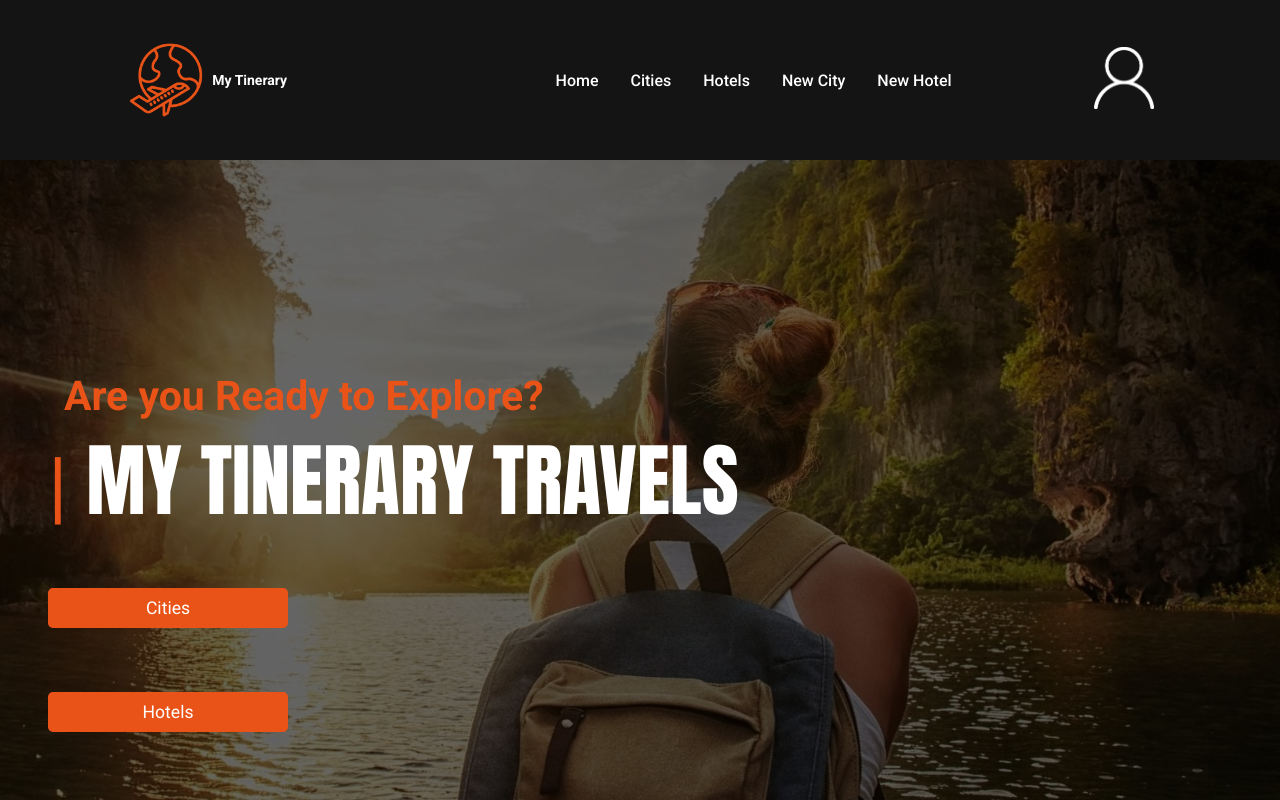
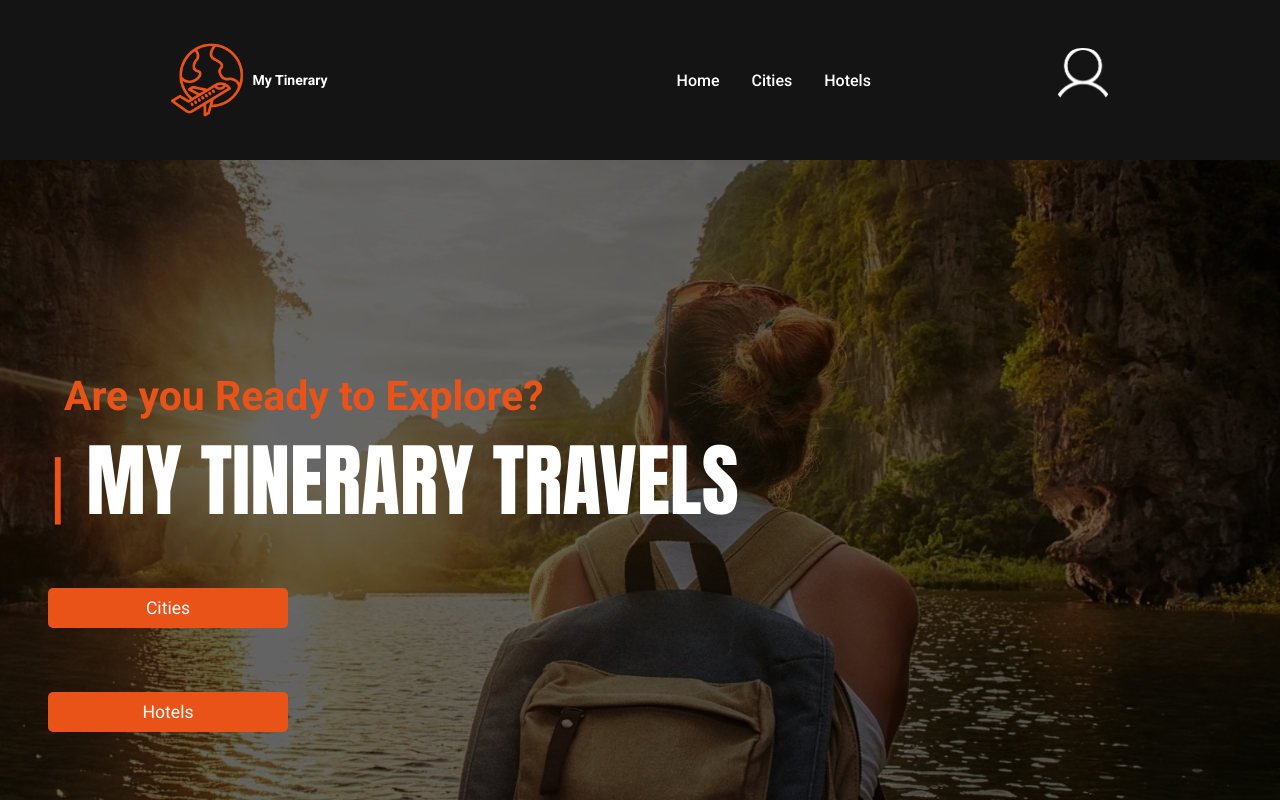
Before and after one commit to SantiagoDelgadoo/my-tinerary-team-kingca-one, a React (Create React App) app: page / in a window 1280 px wide. Shown: the top 800 px of the page. Built offline with nearby package versions, Linux system fonts and the light colour scheme.

Commit message:
mt-01-49 lista

```diff
--- a/src/App.css
+++ b/src/App.css
@@ -62,6 +62,8 @@ nav {
   z-index: 20;
 }
 
+
+
 .buttonHeader {
   cursor: pointer;
   width: 55px;
@@ -101,8 +103,15 @@ ul:hover {
   font-weight: 700;
 }
 
+.logoutPoint {
+  cursor: pointer;
+}
+
 .usuario img {
   width: 60px;
+  height: 60px;
+  border-radius: 180px;
+  object-fit: cover;
 }
 rgba .usuario {
   display: flex;
@@ -1606,6 +1615,9 @@ fieldset {
 .containerNavBarUser {
   display: flex;
   flex-wrap: wrap;
+  flex-direction: column;
+  align-items: center;
+  justify-content: center;
 }
 .usuarioybotones {
   display: flex;
--- a/src/components/NavBar.jsx
+++ b/src/components/NavBar.jsx
@@ -1,16 +1,45 @@
 import React from "react";
 import { Link as NavLink } from "react-router-dom";
-import { useState } from "react";
+import { useState, } from "react";
+import userActions from "../redux/actions/userActions";
+import { useDispatch, useSelector } from "react-redux";
+import Swal from "sweetalert2";
 export default function NavBar() {
   let [seeLogin, setSeeLogin] = useState(false);
   let change = () => {
     setSeeLogin(!seeLogin);
   };
+  let { token, photo, logged, name, role } = useSelector((store) => store.userReducer);
+  const dispatch = useDispatch ()
   let [seeMenu, setSeeMenu] = useState(true);
   let changeMenu = () => {
     setSeeMenu(!seeMenu);
   };
-
+  const Logout = (event)=>{
+    Swal.fire({
+      title: "Are you sure you want to logout?",
+      imageUrl:
+        "https://img.freepik.com/premium-vector/white-exclamation-mark-sign-red-circle-isolated-white-background_120819-332.jpg?w=2000",
+      width: "25rem",
+      padding: "2rem",
+      showCancelButton: true,
+      confirmButtonColor: "#ea5318",
+      cancelButtonColor: "#5e5b5b",
+      confirmButtonText: "Yes, I'm sure!",
+    }).then((result) => {
+      if (result.isConfirmed) {
+        Swal.fire({
+          title: "You have closed session",
+          imageUrl:
+            "https://cdn-icons-png.flaticon.com/128/7807/7807573.png",
+          width: "25rem",
+          padding: "2rem",
+        });
+        dispatch(userActions.Logout(token))
+      }
+    });
+  }
+  console.log(token);
   return (
     <div className="containerGrande">
       <div className="ContainerHome1">
@@ -63,27 +92,35 @@ export default function NavBar() {
           <NavLink style={{ textDecoration: "none" }} to="/hotels">
             <ul>Hotels</ul>
           </NavLink>
-          <NavLink style={{ textDecoration: "none" }} to="/newcity">
-            <ul>New City</ul>
-          </NavLink>
-          <NavLink style={{ textDecoration: "none" }} to="/newhotel">
-            <ul>New Hotel</ul>
-          </NavLink>
+          { logged && role === "admin"
+          ? <><NavLink style={{ textDecoration: "none" }} to="/newcity">
+          <ul>New City</ul>
+        </NavLink>
+        <NavLink style={{ textDecoration: "none" }} to="/newhotel">
+          <ul>New Hotel</ul>
+        </NavLink></> :null}
+
         </nav>
         {seeLogin ? (
           <div className="usuario">
             <div className="usuarioybotones">
-              <img src="./img/usuario.png" onClick={change} alt="Usuario" />
-              <NavLink style={{ textDecoration: "none" }} to="/signin">
+            {!logged ? <img src="./img/usuario.png" onClick={change} alt="Usuario" /> :<img src= {photo} onClick={change} alt="Usuario" />
+            }
+
+              {!logged ? <><NavLink style={{ textDecoration: "none" }} to="/signin">
                 <button className="buttonHeader">SignIn</button>
               </NavLink>
               <NavLink style={{ textDecoration: "none" }} to="/signup">
                 <button className="buttonHeader">SignUp</button>
-              </NavLink>
+              </NavLink></> :null
+            }
             </div>
 
             <div className="containerNavBarUser">
-              <NavLink style={{ textDecoration: "none" }} to="/mycities">
+            <ul>You are already logged in as {name}</ul>
+
+                {logged ? <>
+                  <NavLink style={{ textDecoration: "none" }} to="/mycities">
                 <ul>My cities</ul>
               </NavLink>
               <NavLink style={{ textDecoration: "none" }} to="/myhotels">
@@ -93,13 +130,18 @@ export default function NavBar() {
                 <ul>My shows</ul>
               </NavLink>
               <NavLink style={{ textDecoration: "none" }} to="/myitineraries">
+
                 <ul>My Tineraries</ul>
-              </NavLink>
+              </NavLink> </>:null}
+                {logged ? <ul className="logoutPoint" onClick={Logout}>Logout</ul> :null}
+
+
             </div>
           </div>
         ) : (
           <div className="usuario">
-            <img src="./img/usuario.png" onClick={change} alt="Usuario" />
+            {!logged ? <img src="./img/usuario.png" onClick={change} alt="Usuario" /> :<img src= {photo} onClick={change} alt="Usuario" />
+            }
           </div>
         )}
       </div>
--- a/src/redux/actions/userActions.js
+++ b/src/redux/actions/userActions.js
@@ -1,6 +1,7 @@
 import { createAsyncThunk } from "@reduxjs/toolkit";
 import axios from "axios";
 import { base_url } from "../../api/url";
+
 
 const login = createAsyncThunk("login", async (data) => {
   try {
@@ -16,6 +17,22 @@ const login = createAsyncThunk("login", async (data) => {
     };
   }
 });
+
+const Logout= createAsyncThunk("Logout", async (data) => {
+  const headers = { headers: { "Authorization":` Bearer ${data}` } };
+  try {
+    let user = await axios.post(`${base_url}auth/sign-out`, null, headers);
+    return {
+      success: true,
+    };
+  } catch (error) {
+    console.log(error.message);
+    return {
+      success: false,
+    };
+  }
+});
+
 const reIngress = createAsyncThunk("reIngress", async (token) => {
   let url = `${base_url}auth/token`;
   let headers = { headers: { Authorization: `Bearer ${token}` } };
@@ -39,6 +56,7 @@ const reIngress = createAsyncThunk("reIngress", async (token) => {
 const userActions = {
   login,
   reIngress,
+  Logout
 };
 
 export default userActions;
--- a/src/redux/reducers/userReducer.js
+++ b/src/redux/reducers/userReducer.js
@@ -1,6 +1,6 @@
 import { createReducer } from "@reduxjs/toolkit";
 import userActions from "../actions/userActions";
-const { login, reIngress } = userActions;
+const { login, reIngress, Logout } = userActions;
 
 const initialState = {
   id: "",
@@ -35,6 +35,31 @@ const userReducer = createReducer(initialState, (builder) => {
       return newState;
     }
   });
+
+
+
+  builder.addCase(Logout.fulfilled, (state, action) => {
+    const { success } = action.payload;
+    if (success) {
+      localStorage.removeItem('token');
+      let newState = {...state,
+        id: "",
+        name: "",
+        photo: "",
+        logged: false,
+        token: "",
+        role: "",
+      }
+      console.log("soy un console log");
+      return newState
+    } else {
+      let newState = {
+        ...state,
+      };
+      return newState;
+    }
+  });
+
   builder.addCase(reIngress.fulfilled, (state, action) => {
     const { response } = action.payload;
 
```
